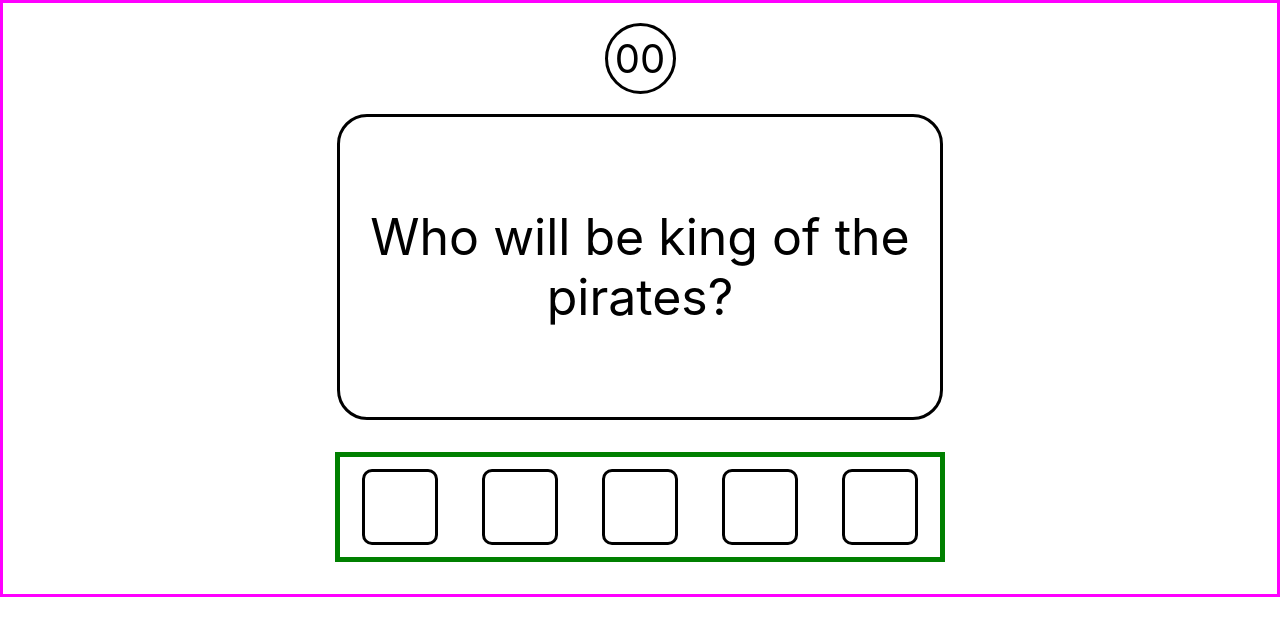
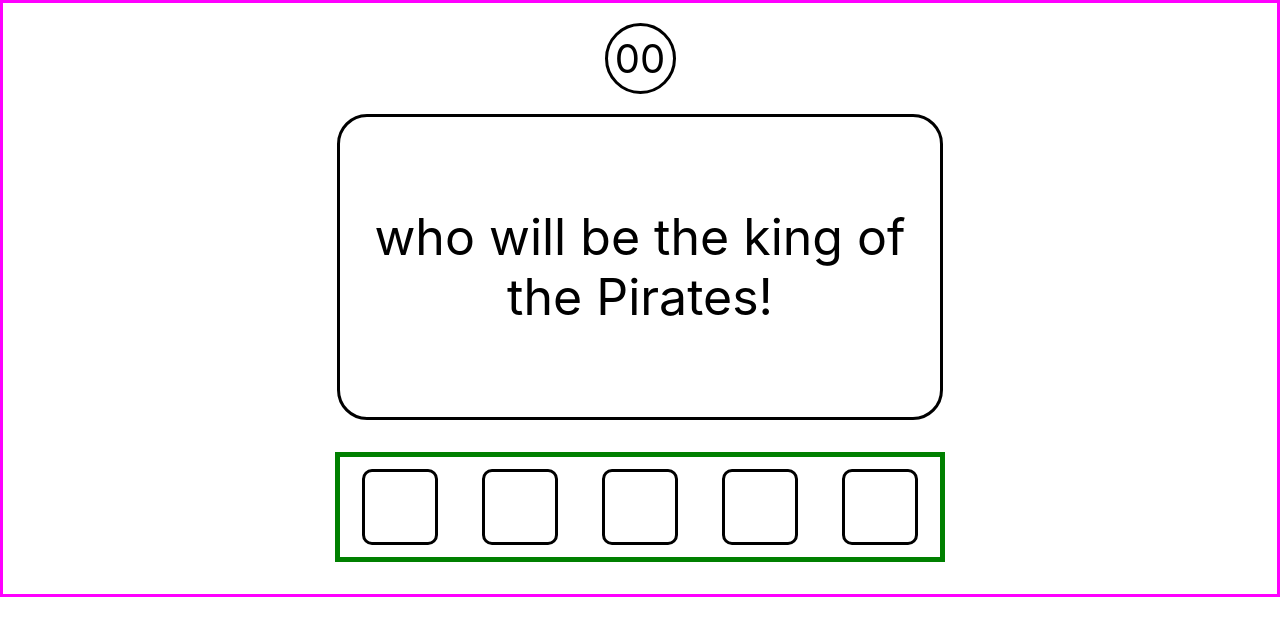
Before and after one commit to SamuelJJk/Quiz-Game, a React (Create React App) app: page / in a window 1280 px wide. Shown: the top 636 px of the page. Built offline with nearby package versions, Linux system fonts and the light colour scheme.

Commit message:
worked on displaying the question from state

```diff
--- a/src/App.js
+++ b/src/App.js
@@ -11,7 +11,7 @@ function App() {
   },[])
   return (
     <div className="App">
-      <GameBoard/>
+      <GameBoard questions={gameQuestions}/>
     </div>
   );
 }
--- a/src/components/GameBoard.jsx
+++ b/src/components/GameBoard.jsx
@@ -1,17 +1,32 @@
-import React from 'react'
-import Timer from './Timer'
-import QuestionBox from './QuestionBox'
-import OptionBox from './OptionBox'
+import React, { useState, useEffect } from 'react';
+import Timer from './Timer';
+import QuestionBox from './QuestionBox';
+import OptionBox from './OptionBox';
 
-function GameBoard() {
+function GameBoard({ questions }) {
+  const [currentQuestion, setCurrentQuestion] = useState(null);
+
+  const initialLoad = () => {
+    if (questions && questions.length > 0) {
+      setCurrentQuestion(questions[0]);
+    }
+  };
+
+  useEffect(() => {
+    initialLoad();
+  }, [questions]);
+
+  if (!currentQuestion) {
+    return <div>Loading...</div>;
+  }
+
   return (
     <div className='gameBoard'>
-      <Timer/>
-      <QuestionBox/>
-      <OptionBox/>
+      <Timer />
+      <QuestionBox currentQuestion={currentQuestion} />
+      <OptionBox />
     </div>
-
-  )
+  );
 }
 
-export default GameBoard
+export default GameBoard;
--- a/src/components/QuestionBox.jsx
+++ b/src/components/QuestionBox.jsx
@@ -1,9 +1,9 @@
 import React from 'react'
 
-function QuestionBox() {
+function QuestionBox({currentQuestion}) {
   return (
     <div className='questionBox'>
-      Who will be king of the pirates?
+      {currentQuestion.question}
     </div>
   )
 }
--- a/src/questions/question.js
+++ b/src/questions/question.js
@@ -2,11 +2,11 @@
     {
         question:"who will be the king of the Pirates!",
         ansList:["Zoro","Luffy","BOA","Nami","Usoppp"],
-        Answer:"Luffy"
+        answer:"Luffy"
     },
     {
         question:"what 11 * 11",
         ansList:[22,121,111,212],
-        Answer:121
+        answer:121
     }
 ]
```
